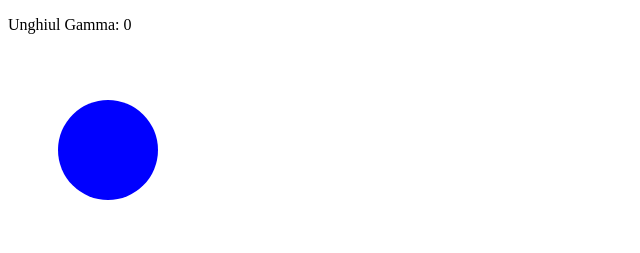
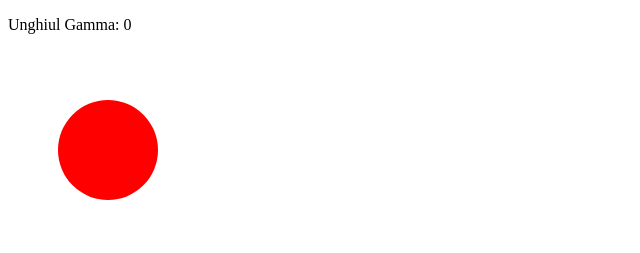
Before and after one commit to bogdancenusa19/Mobile, a plain HTML site: page index.html in a window 1280 px wide. Shown: the whole page, without its empty margins (0-640 px from the left). Drawn offline with Linux system fonts and the light colour scheme.

Commit message:
Changed circle color

```diff
--- a/index.html
+++ b/index.html
@@ -6,7 +6,7 @@
 <body>
     <p>Unghiul Gamma: <span id="gammaValue">0</span></p>
     <svg width="200" height="200">
-        <circle id="shape" cx="100" cy="100" r="50" fill="blue"></circle>
+        <circle id="shape" cx="100" cy="100" r="50" fill="red"></circle>
     </svg>
 
     <script>
```
